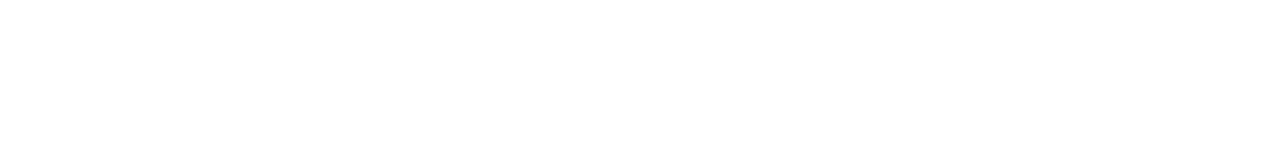
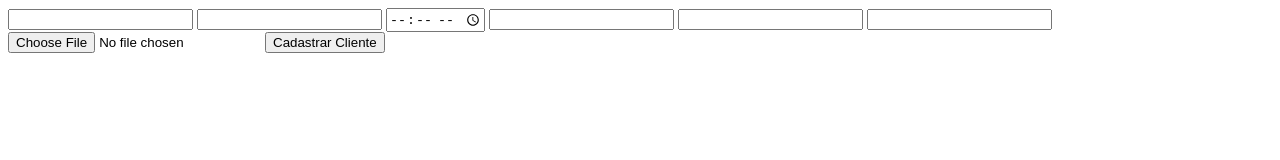
Before and after one commit to Gabi5443/PROJETO-DS-2026, a plain HTML site: page Dashboard/CriarPages/CreateMovie.html in a window 1280 px wide. Drawn offline with Linux system fonts and the light colour scheme.

Commit message:
cocada caseeeeeeeeeeeeeeeira

```diff
--- a/Dashboard/CriarPages/CreateMovie.html
+++ b/Dashboard/CriarPages/CreateMovie.html
@@ -7,7 +7,16 @@
 </head>
 <body>
     <div class="form">
-        <form id="CreateMovie" ></form>
+        <form id="CreateMovie" >
+            <input type="text" id="TitleMovie" name="TitleMovie">
+            <input type="text" id="SinopsysMovie" name="SinopsysMovie">
+            <input type="time" id="DurationMovie" name="DurationMovie">
+            <input type="text" id="GenreMovie" name="GenreMovie">
+            <input type="number" id="AgeRatingMovie" name="AgeRatingMovie">
+            <input type="text" id="GenreMovie" name="GenreMovie">
+            <input type="file" id="PhotoMovie" name="PhotoMovie" accept="image/*">
+            <button type="submit">Cadastrar Cliente</button>
+        </form>
     </div>
 </body>
 </html>
```
Also changed, not shown: EditarPages/EditarMovie.html (added, +22 -0 lines), Dashboard/Scripts/movie.js (renamed from Dashboard/script.js), EditarPages/EditarUser.html (added).
